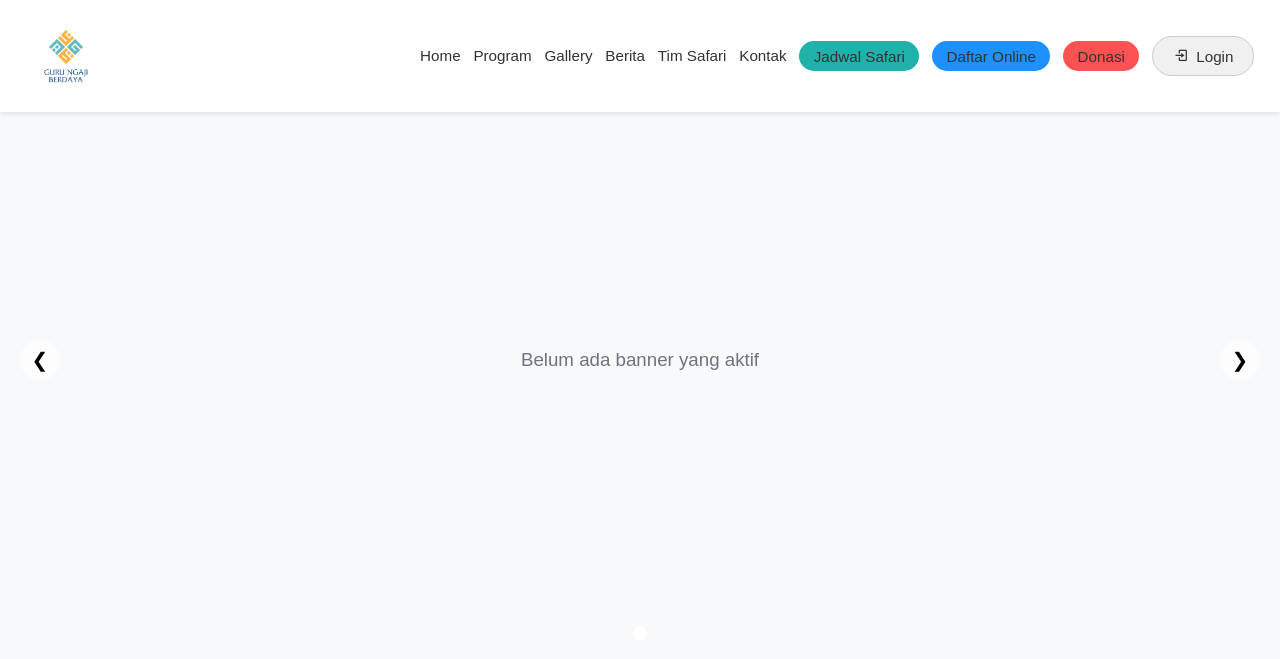
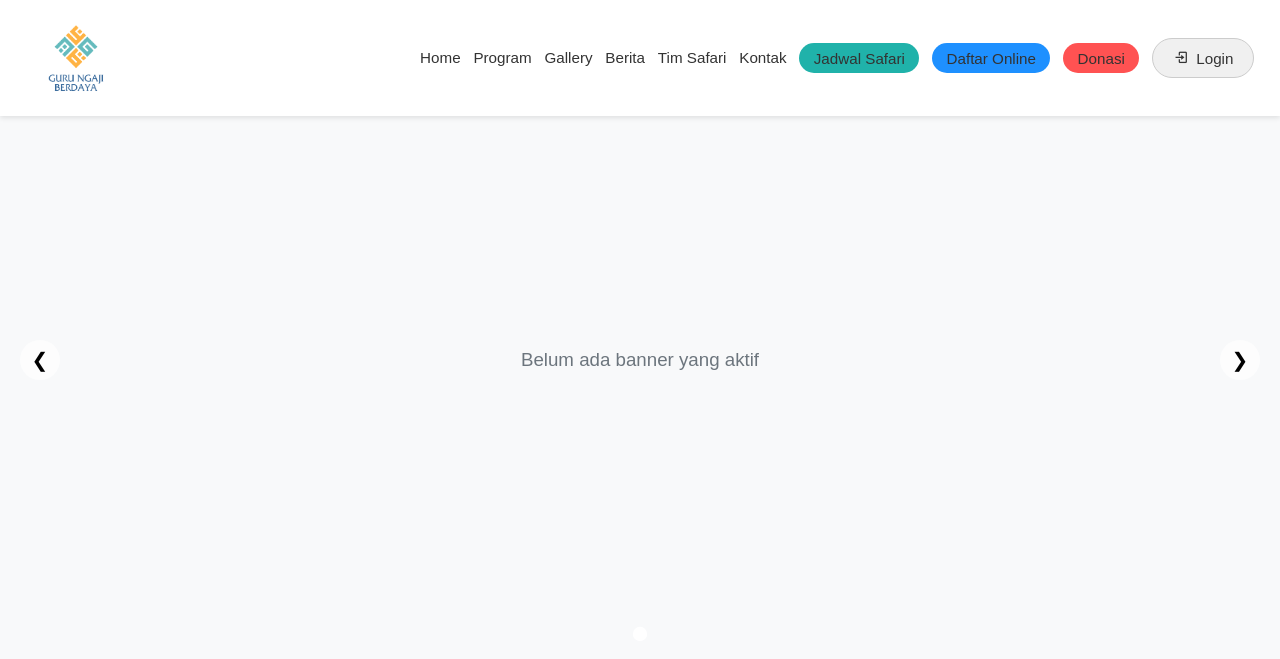
Before and after one commit to kangnova/safari-ramadhan, a PHP site: page / in a window 1280 px wide. Shown: the top 659 px of the page. Run offline with PHP 8.4, Linux system fonts and the light colour scheme; data that the repository does not hold is empty.

Commit message:
Fix: Maximize navbar logo size (100px desktop, 70px mobile)

```diff
--- a/assets/css/style.css
+++ b/assets/css/style.css
@@ -6,11 +6,13 @@
 }
 
 /* Navbar Styles */
+/* Navbar Styles */
 .navbar {
     display: flex;
     justify-content: space-between;
     align-items: center;
-    padding: 1rem 2%;
+    padding: 0.5rem 2%;
+    /* Reduced padding to maximize logo space */
     background-color: white;
     box-shadow: 0 2px 5px rgba(0, 0, 0, 0.1);
     position: fixed;
@@ -22,19 +24,18 @@
 
 .logo img {
     height: auto;
-    max-height: 80px;
-    /* Increased significantly */
+    max-height: 100px;
+    /* Maximized for clarity */
     width: auto;
-    max-width: 400px;
     object-fit: contain;
     display: block;
 }
 
 @media (max-width: 768px) {
     .logo img {
-        max-height: 50px;
-        /* Slightly smaller for mobile */
-        max-width: 200px;
+        max-height: 70px;
+        /* Larger mobile logo */
+        max-width: 280px;
     }
 }
 
```
